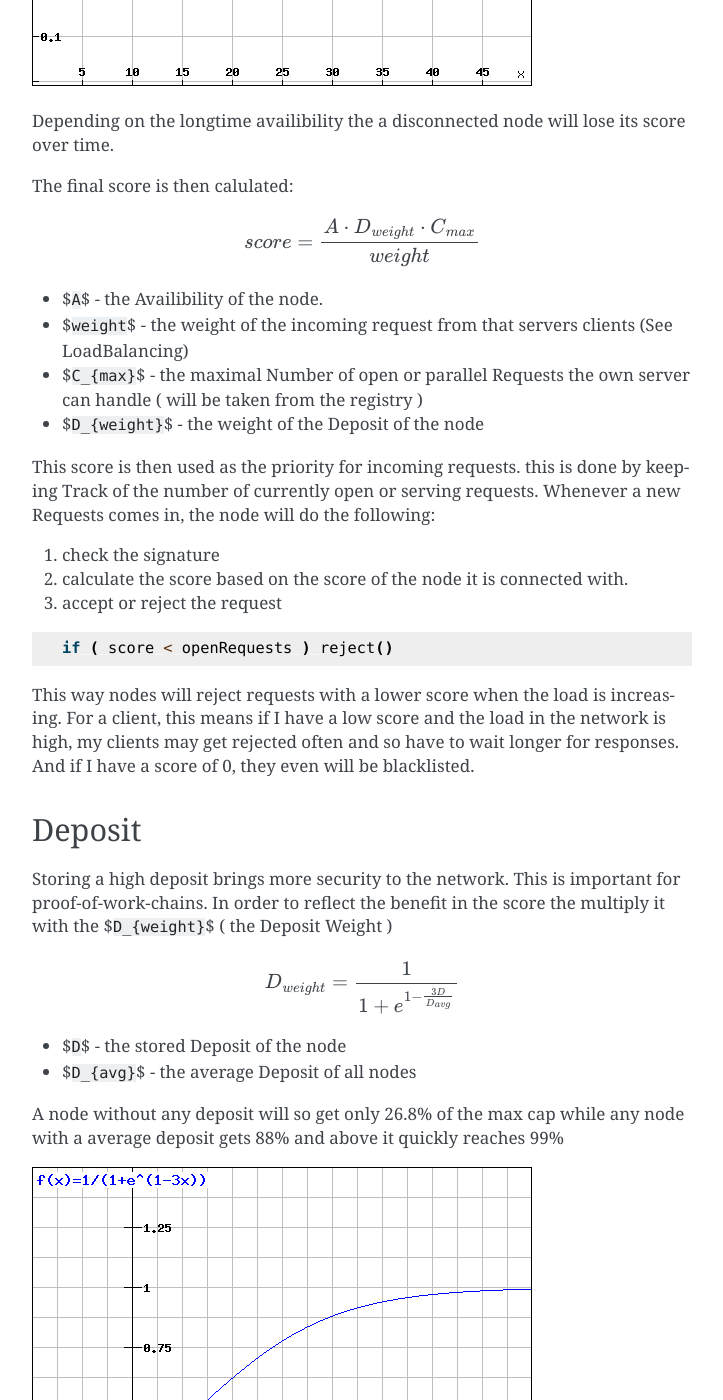
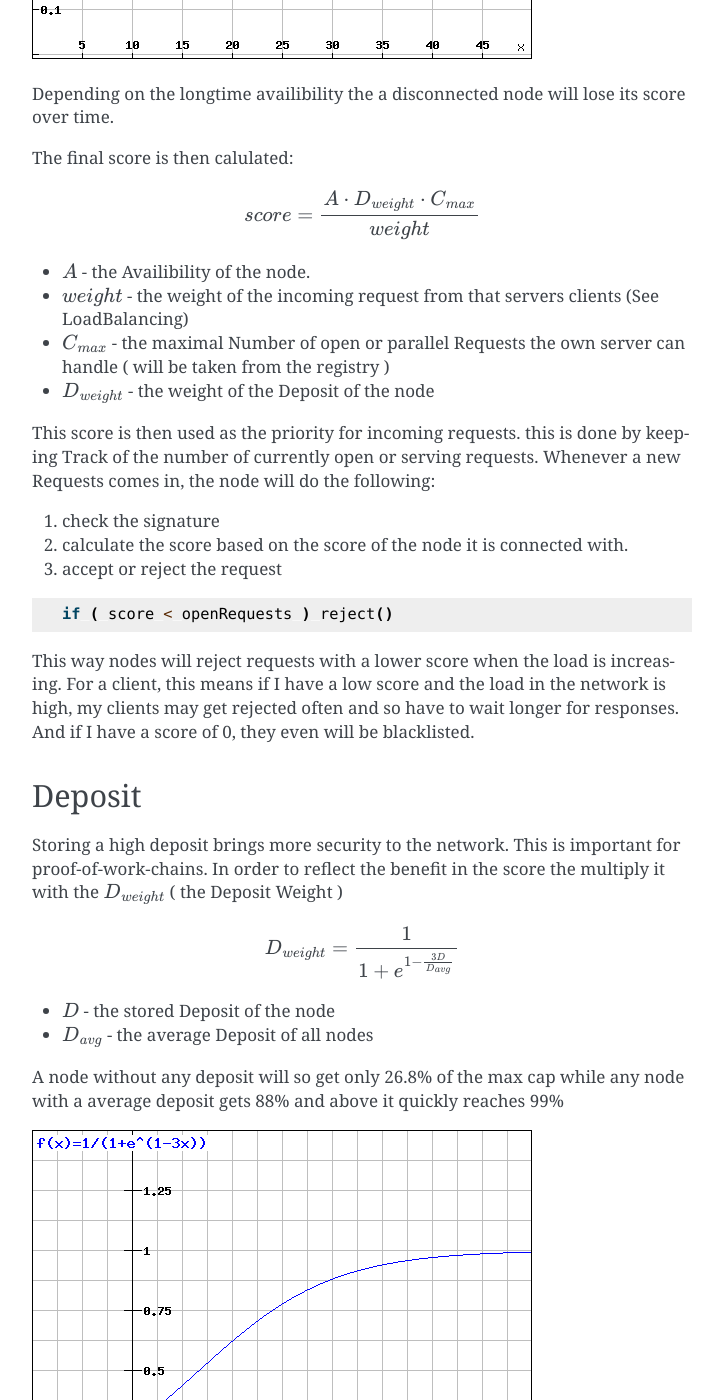
Before and after one commit to blockchainsllc/in3-legacy, a Sphinx documentation site: the page built from docs/incentivization.md, in a window 1280 px wide and 1400 px high, scrolled down 3851 px. Shown: the whole window, without its empty margins (388-1111 px from the left). Built offline with Sphinx 7.4.7, drawn with Linux system fonts in a browser that asks for light colours; some of the changed text lies outside the part shown.

Commit message:
fixed math

````diff
--- a/docs/incentivization.md
+++ b/docs/incentivization.md
@@ -45,7 +45,7 @@ To actually figure out which node delivers to clients, each server node will use
 ![](./verifyingNodes.svg)
 
 
-The servers will measure the $`A_{availability}`$ by checking periodically (like every hour, in order to make sure a malicious server will not respond to test requests only, these requests may be sent through an anonymous network like tor)
+The servers will measure the `$ A_{availability}$` by checking periodically (like every hour, in order to make sure a malicious server will not respond to test requests only, these requests may be sent through an anonymous network like tor)
 
 Based on the longtime ( >1 day ) and shorttime ( <1 day ) availibility the score is calculated:
 
@@ -59,8 +59,8 @@ In order to balance long time availability and short time issues, each node meas
 A =  1 - ( 1 - \frac{A_{long} + 5 \cdot A_{short}}6 )^{10}
 ```
 
-- $`A_{long}`$ - the ratio between valid request received and sent within the last month
-- $`A_{short}`$ - the ratio between valid request received and sent within the last 24h
+- `$ A_{long}$` - the ratio between valid request received and sent within the last month
+- `$ A_{short}$` - the ratio between valid request received and sent within the last 24h
 
 ![](./graphAvailable.png)
 
@@ -73,10 +73,10 @@ The final score is then calulated:
 score =  \frac{ A \cdot D_{weight} \cdot C_{max}}{weight}
 ```
 
-- $`A`$ - the Availibility of the node.
-- $`weight`$ - the weight of the incoming request from that servers clients (See LoadBalancing)
-- $`C_{max}`$ - the maximal Number of open or parallel Requests the own server can handle ( will be taken from the registry )
-- $`D_{weight}`$ - the weight of the Deposit of the node
+- `$ A$` - the Availibility of the node.
+- `$ weight$` - the weight of the incoming request from that servers clients (See LoadBalancing)
+- `$ C_{max}$` - the maximal Number of open or parallel Requests the own server can handle ( will be taken from the registry )
+- `$ D_{weight}$` - the weight of the Deposit of the node
 
 This score is then used as the priority for incoming requests. this is done by keeping Track of the number of currently open or serving requests. Whenever a new Requests comes in, the node will do the following:
 
@@ -93,14 +93,14 @@ This way nodes will reject requests with a lower score when the load is increasi
 ## Deposit
 
 Storing a high deposit brings more security to the network. This is important for proof-of-work-chains.
-In order to reflect the benefit in the score the multiply it with the $`D_{weight}`$ ( the Deposit Weight )
+In order to reflect the benefit in the score the multiply it with the `$ D_{weight}$` ( the Deposit Weight )
 
 ```math
 D_{weight} = \frac1{1 + e^{1-\frac{3 D}{D_{avg}}}}
 ```
 
-- $`D`$ - the stored Deposit of the node
-- $`D_{avg}`$ - the average Deposit of all nodes
+- `$ D$` - the stored Deposit of the node
+- `$ D_{avg}$` - the average Deposit of all nodes
 
 A node without any deposit will so get only 26.8% of the max cap while any node with a average deposit gets 88% and above it quickly reaches 99%
 
@@ -115,18 +115,18 @@ So for each node the weight can be calculated by:
 ```math
 weight_n =  \frac{{\displaystyle\sum_{i=0}^n} C_i \cdot R_n } { {\displaystyle\sum_{i=0}^n} R_i \cdot C_n  }
 ```
-- $`R_n`$ - number of request serverd to one of the clients connected to the node
-- $`{\displaystyle\sum_{i=0}^n} R_i`$ - total number of request serverd
-- $`{\displaystyle\sum_{i=0}^n} C_i`$ - total number of capacities of the registered servers
-- $`C_n`$ - Capacity of the registered node
+- `$ R_n$` - number of request serverd to one of the clients connected to the node
+- `$ {\displaystyle\sum_{i=0}^n} R_i$` - total number of request serverd
+- `$ {\displaystyle\sum_{i=0}^n} C_i$` - total number of capacities of the registered servers
+- `$ C_n$` - Capacity of the registered node
 
-Each node will update the $`score`$ and the $`weight`$ for the other nodes after each check and this way prioritize incoming requests.
+Each node will update the `$ score$` and the `$weight$` for the other nodes after each check and this way prioritize incoming requests.
 
 The Capacity of a node is the maximal number of parallel request it can handle and is stored in the ServerRegistry. This way all client know the cap and will weight the nodes accordingly which leads to more load to stronger servers. A node declaring a high capacity will gain a higher score and so its clients will get more reliable responses, but on the other hand, if you can not deliver the load you may lose your availability and so you score.
 
 ## Free Access
 
-Each node may allow free access for clients without any signature. A special option `--freeScore=2` is used when starting the server. For any client requests without a signature, this $`score`$ is used. Setting this value to 0 would not allow any free clients.
+Each node may allow free access for clients without any signature. A special option `--freeScore=2` is used when starting the server. For any client requests without a signature, this `$score$` is used. Setting this value to 0 would not allow any free clients.
 
 ```
   if (!signature) score = conf.freeScore
````
